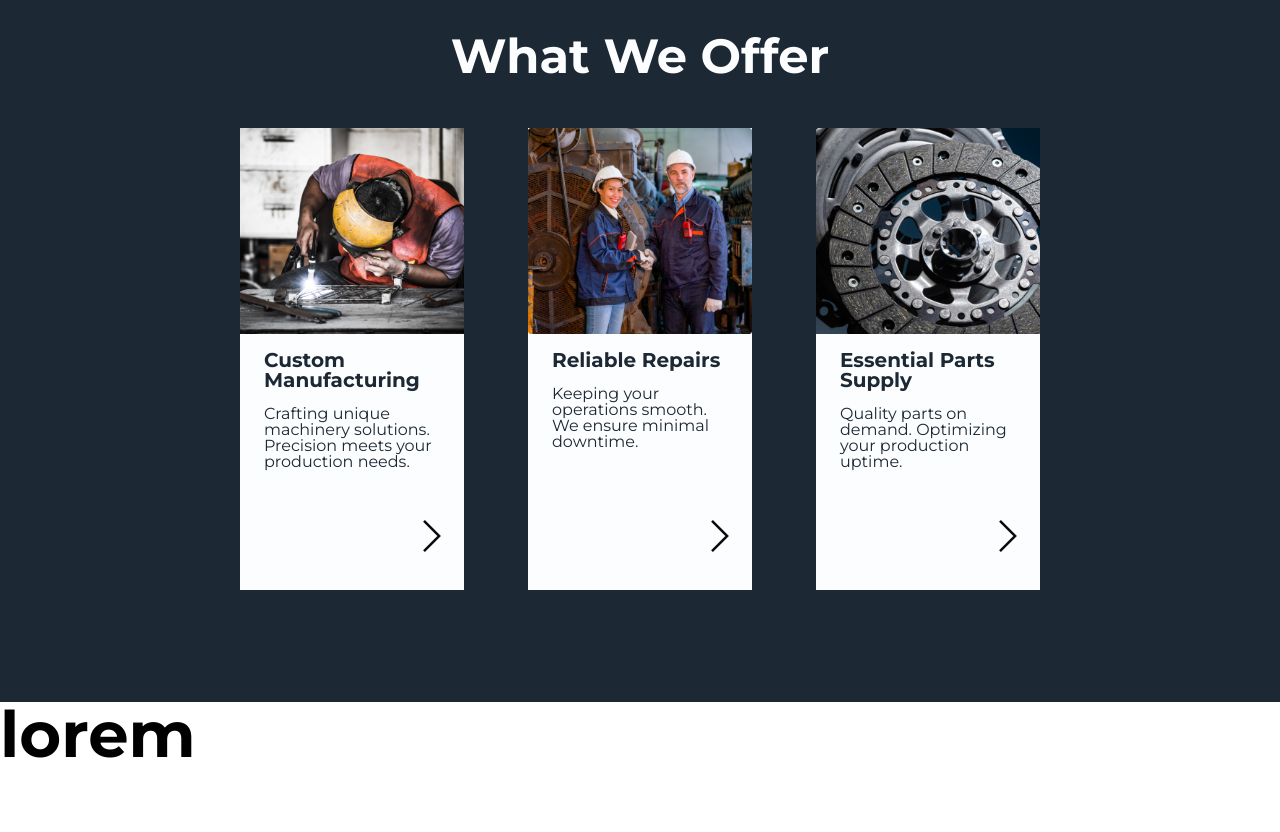
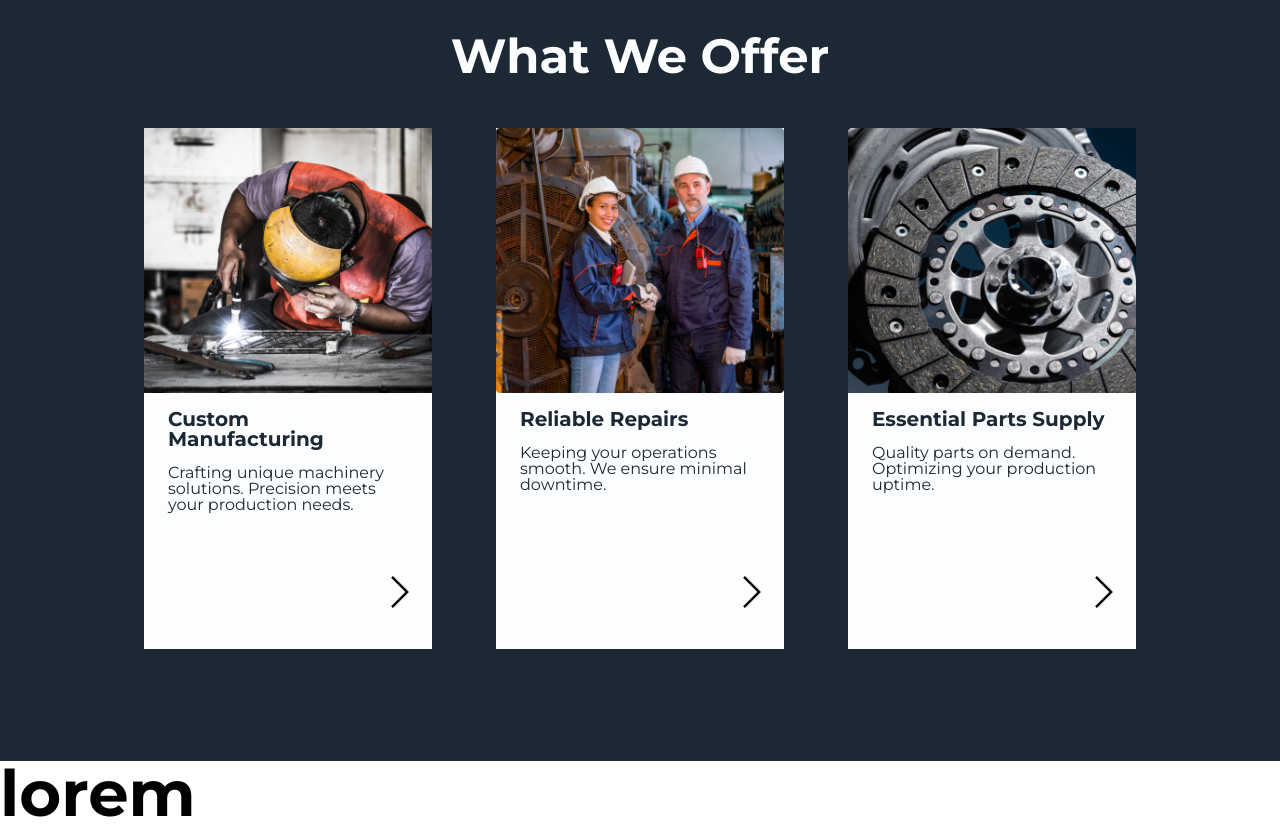
Before and after one commit to stateless-x/pscm, a React (Vite) app: page / in a window 1280 px wide. Shown: the part 1280-2112 px from the top of the page. Before the commit the page ends 2053 px from the top, so only its background shows below. Built offline with nearby package versions, Linux system fonts and the light colour scheme.

Commit message:
adjust desktop card width

```diff
--- a/src/styles/serviceCard.css
+++ b/src/styles/serviceCard.css
@@ -1,14 +1,14 @@
 .card-container {
   color: var(--neutral-dark);
   background-color: var(--neutral-light);
-  max-width: 14rem;
+  max-width: 18rem;
   width: 100%;
   position: relative;
 }
 
 .action-icon {
   position: absolute;
-  top: 24.5rem;
+  top: 28rem;
   right: 1rem;
   max-width: 2rem;
   cursor: pointer;
```
